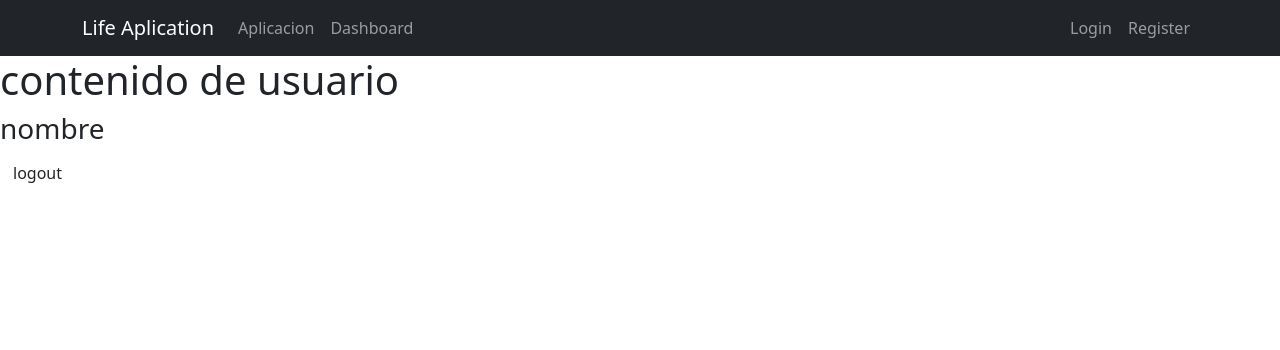
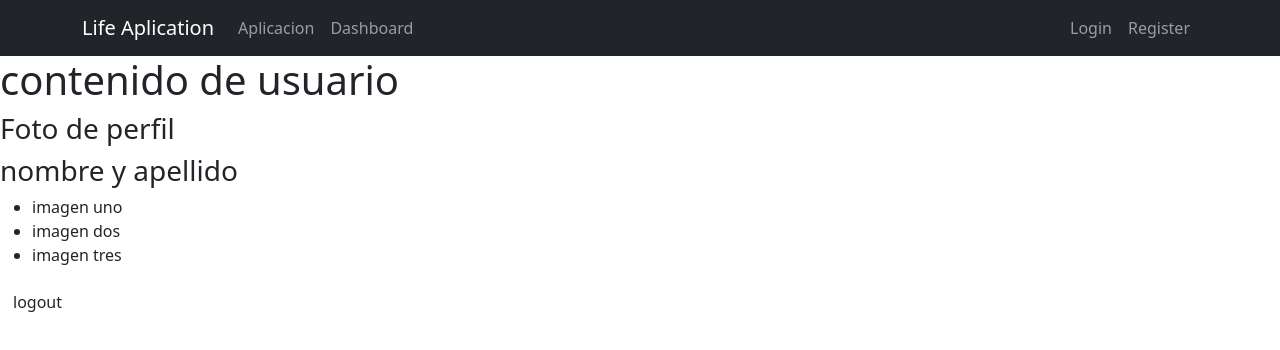
Before and after one commit to leandro-xavier/life, a React (Create React App) app: page /dashboard in a window 1280 px wide. Shown: the top 350 px of the page. Built offline with nearby package versions, Linux system fonts and the light colour scheme; no server answers; the HTML template or start-up script is replaced by a standard one.

Commit message:
agregando private routes

```diff
--- a/src/components/screens/dashboard/DashboardScreen.js
+++ b/src/components/screens/dashboard/DashboardScreen.js
@@ -14,7 +14,15 @@ export const DashboardScreen = () => {
         <div>
             <h1>contenido de usuario</h1>
             <div>
-                <h3><span>nombre</span></h3>
+                <h3><span>Foto de perfil</span></h3>
+                <h3><span>nombre y apellido</span></h3>
+            </div>
+            <div>
+                <ul>
+                    <li>imagen uno</li>
+                    <li>imagen dos</li>
+                    <li>imagen tres</li>
+                </ul>
             </div>
 
             <button className='btn' onClick={handleLogout}>
```
Also changed, not shown: src/routers/PrivateRouter.js (+32 -0 lines).
